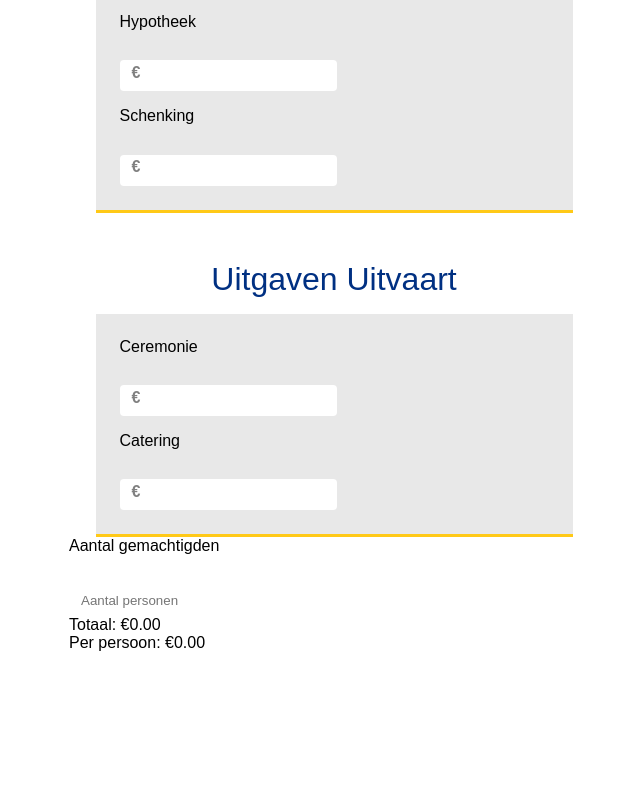
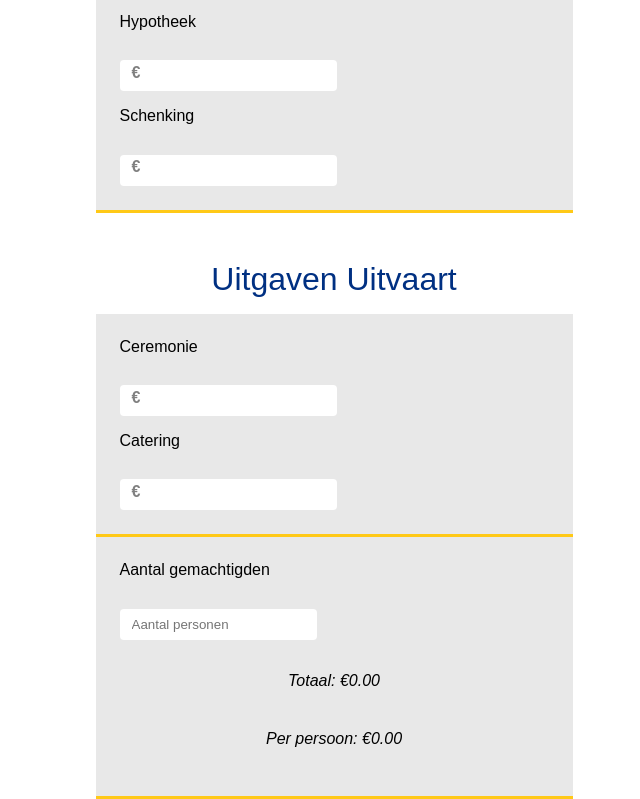
Before and after one commit to vriesmb/Browser_Technologies_Mike, a plain HTML site: page index.html in a window 1280 px wide. Shown: the part 2779-3578 px from the top of the page, without its empty margins (306-946 px from the left). Before the commit the page ends 3431 px from the top, so only its background shows below. Drawn offline with Linux system fonts and the light colour scheme; a web font is replaced by a local one.

Commit message:
fixed styling result math
+ readme fix

```diff
--- a/index.html
+++ b/index.html
@@ -325,6 +325,7 @@
       <!-- totaal -->
     </div>
 
+    <div>
     <label>
       Aantal gemachtigden
       <input required type="number" name="authorized-persons" id="authorized-persons" placeholder="Aantal personen">
@@ -334,6 +335,7 @@
     <p data-total-balance-inheritance="" hidden></p>
 
     <p data-total-personal-balance-inheritance="" hidden></p>
+  </div>
       <!-- gezamelijk compleet totaal -->
 
       <!-- persoonlijk aandeel compleet totaal -->
--- a/style.css
+++ b/style.css
@@ -440,8 +440,23 @@ label:nth-of-type(3){
 
 
 
+.balance-inheritance > div:last-of-type{
+  display: flex;
+    flex-direction: column;
+    gap: var(--spacing-sm);
+      border: none;
+      border-bottom: 3px solid #ffc917;
+      padding-bottom: 1rem;
+      background-color: #00000017;
+      padding: var(--spacing-md);
+      width: 90%;
+      place-self: center;
 
-
+      label{
+        gap: .1rem;
+      padding-bottom: 1rem;
+  }
+}
 
 
 
@@ -836,8 +851,16 @@ label:has(input) {
     text-align: center;
     padding-bottom: var(--spacing-md);
     font-style: italic;
+    padding-left: var(--spacing-lg);
+    padding-right: var(--spacing-lg);
   }
 
+  /* .balance-inheritance {
+    div > p {
+        text-align: start;
+        padding-bottom: var(--spacing-md);
+        font-style: italic;
+    } */
   label:has(input[type="number"]){
     display: flex;
     gap: 1rem;
```
Also changed, not shown: 1 other file.
